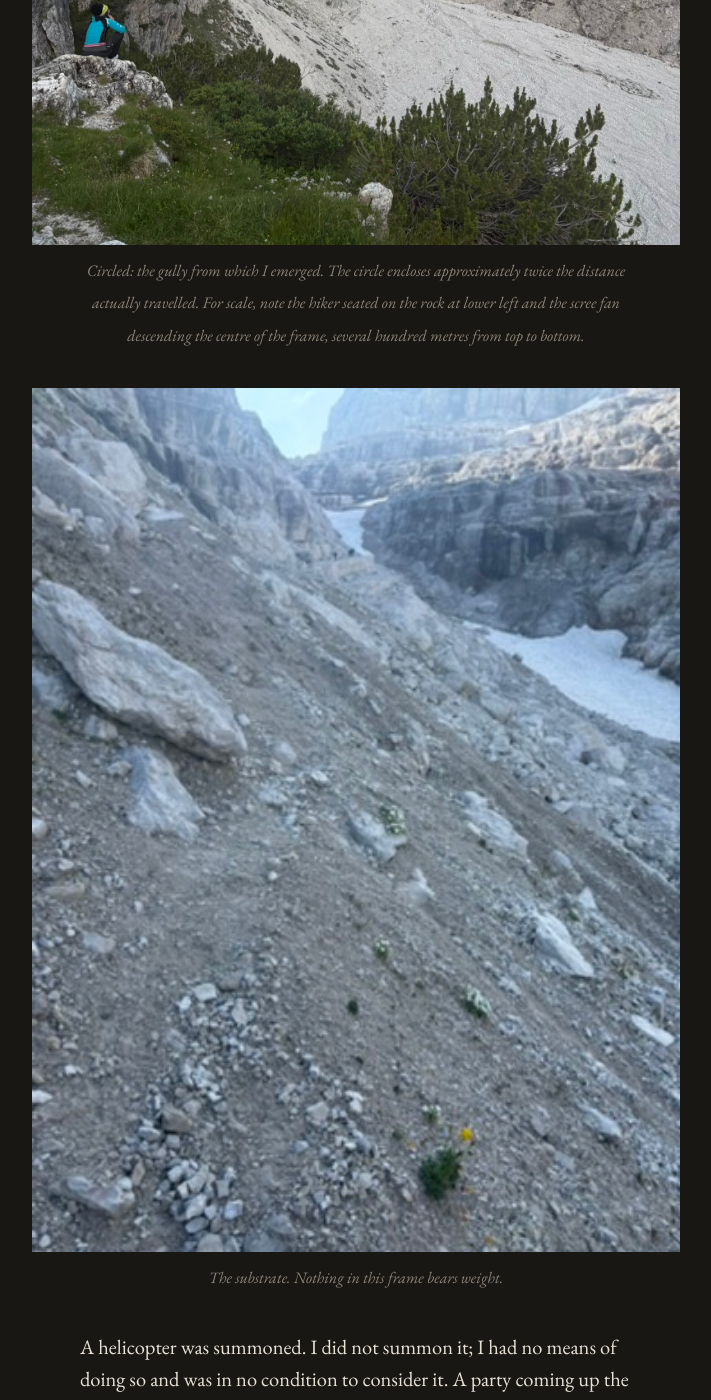
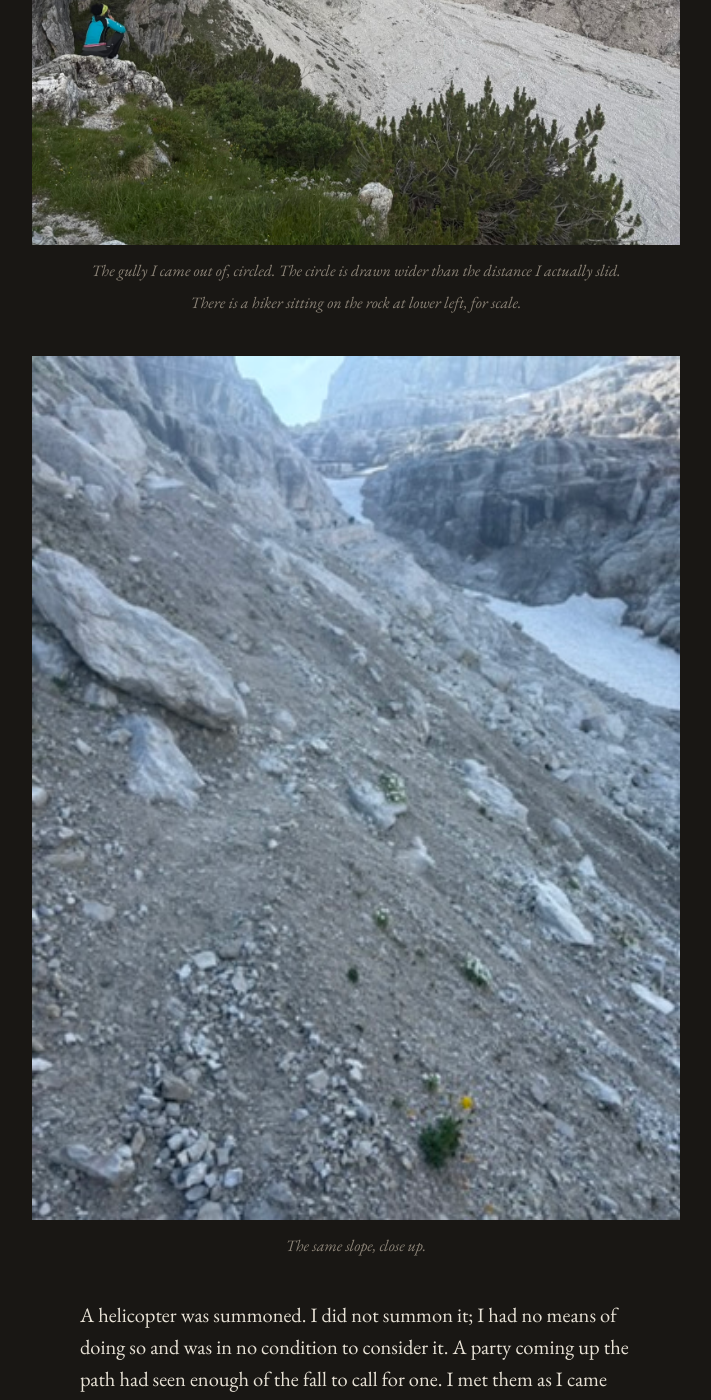
Before and after one commit to edoherty2017/edoherty2017.github.io, a Jekyll site: the page built from _posts/2026-11-05-tuckett.md, in a window 1280 px wide and 1400 px high, scrolled down 23366 px. Shown: the whole window, without its empty margins (284-995 px from the left). Built offline with Jekyll 4.4.1, drawn with Linux system fonts in a browser that asks for light colours; some of the changed text lies outside the part shown.

Commit message:
Rewrite the photograph captions
They were writing rather than labelling. Each now says what the
photograph shows and stops.

Co-Authored-By: Claude Opus 5 <noreply@anthropic.com>
Claude-Session: https://claude.ai/code/session_01DG7e8ydEM2dpSTUFw7pRqc

```diff
--- a/_posts/2026-11-05-tuckett.md
+++ b/_posts/2026-11-05-tuckett.md
@@ -532,8 +532,8 @@ evidence. It is the reason I know which measurement to take first.
 
 ![Rifugio Tuckett below the Brenta towers](/images/01-hut-under-towers.jpg)
 
-*Rifugio Tuckett, approximately 2,270 m. The hut is the small rectangle left of centre.
-Every pale surface in this frame is loose rock.*
+*Rifugio Tuckett, about 2,270 m. The hut is the small rectangle left of centre. Everything
+pale in the frame is loose rock.*
 
 ## Thirty minutes above the hut
 
@@ -562,14 +562,12 @@ exists.
 
 ![The gully, circled](/images/06-the-slope-marked.jpg)
 
-*Circled: the gully from which I emerged. The circle encloses approximately twice the
-distance actually travelled. For scale, note the hiker seated on the rock at lower left and
-the scree fan descending the centre of the frame, several hundred metres from top to
-bottom.*
+*The gully I came out of, circled. The circle is drawn wider than the distance I actually
+slid. There is a hiker sitting on the rock at lower left, for scale.*
 
 ![The surface itself](/images/05-scree-closeup.jpg)
 
-*The substrate. Nothing in this frame bears weight.*
+*The same slope, close up.*
 
 A helicopter was summoned. I did not summon it; I had no means of doing so and was in no
 condition to consider it. A party coming up the path had seen enough of the fall to call
@@ -599,18 +597,18 @@ to a run, and embraced me.
 
 ![The hut he was standing outside](/images/02-approach-fog-pylon.jpg)
 
-*The hut, on a grey day. The building is the dark shape under the wall and the pylon
-carries the supply cableway. He was somewhere outside it, holding a phone up, when I came
-up this path.*
+*The second hut, on a grey day. The building is the dark shape under the wall; the pylon
+carries the supply cableway.*
 
 We had a beer together afterwards, and by then it was funny.
 
 ![That evening at the hut](/images/09-hut-table-wide.jpg)
 
-*Towers behind, beer in front, and the people who had watched the descent from across the
-valley.*
+*The group that had watched the fall from across the valley, that evening at the hut.*
 
-![At the hut](/images/08-the-four.jpg)
+![Four of us](/images/08-the-four.jpg)
+
+*Four of us, in Rifugio Tuckett shirts.*
 
 The next morning I walked out with one of them, and we talked about game theory.
 
```
